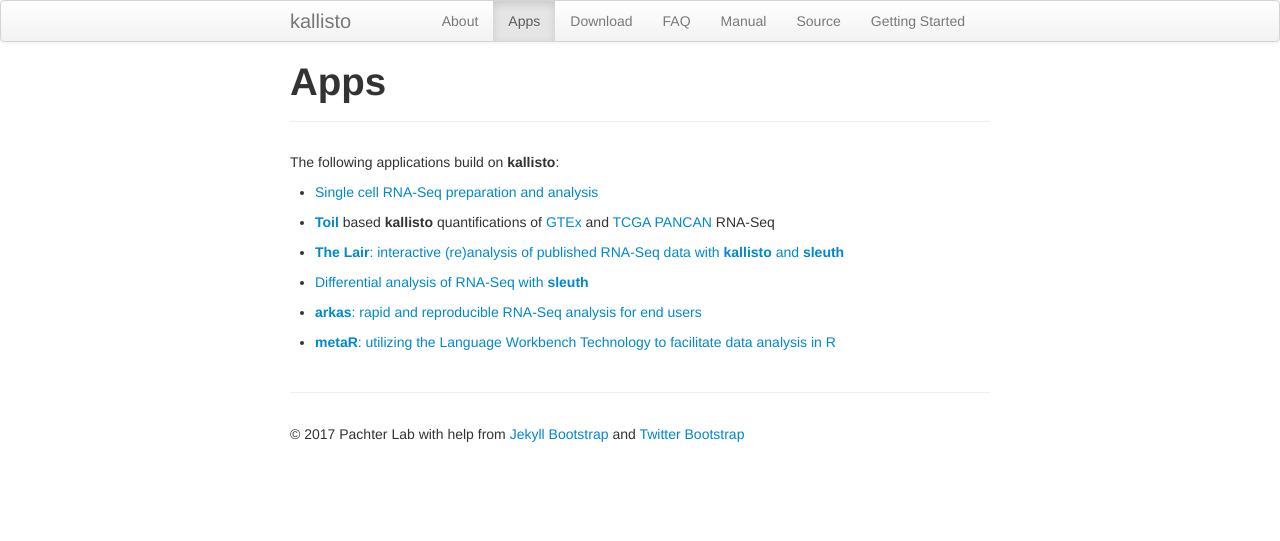
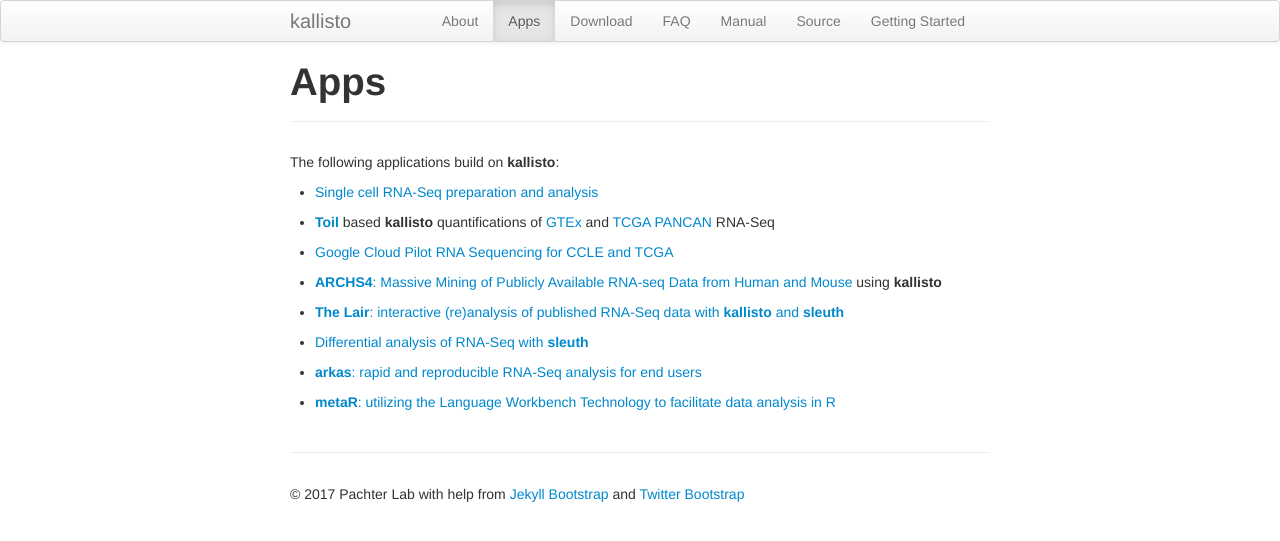
Before and after one commit to pachterlab/kallisto, a Jekyll site: the page built from apps.md, in a window 1280 px wide. Shown: the top 541 px of the page. Built offline with Jekyll 4.4.1, drawn with Linux system fonts in a browser that asks for light colours.

Commit message:
Added links to ARCHS4 and the Tatlow-Piccolo kallsto quantifications of CCLE and TCGA

```diff
--- a/apps.md
+++ b/apps.md
@@ -12,6 +12,10 @@
 
 - [__Toil__](https://github.com/BD2KGenomics/toil) based __kallisto__ quantifications of [GTEx](https://genome-cancer.soe.ucsc.edu/proj/site/xena/datapages/?dataset=gtex_Kallisto_est_counts&host=https://toil.xenahubs.net) and [TCGA PANCAN](https://genome-cancer.soe.ucsc.edu/proj/site/xena/datapages/?dataset=tcga_Kallisto_est_counts&host=https://toil.xenahubs.net) RNA-Seq
 
+- [Google Cloud Pilot RNA Sequencing for CCLE and TCGA](https://osf.io/gqrz9/)
+
+- [__ARCHS4__: Massive Mining of Publicly Available RNA-seq Data from Human and Mouse](http://amp.pharm.mssm.edu/archs4/) using __kallisto__
+
 - [__The Lair__: interactive (re)analysis of published RNA-Seq data with __kallisto__ and __sleuth__](http://pachterlab.github.io/lair)
 
 - [Differential analysis of RNA-Seq with __sleuth__](http://pachterlab.github.io/sleuth)
```
